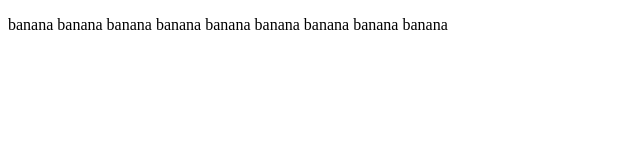
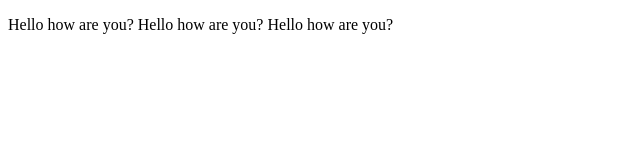
Before and after one commit to semaphores-bit/hosted-deployment, a plain HTML site: page index.html in a window 1280 px wide. Shown: the whole page, without its empty margins (0-640 px from the left). Drawn offline with Linux system fonts and the light colour scheme.

Commit message:
add basics of index file

```diff
--- a/index.html
+++ b/index.html
@@ -7,6 +7,6 @@
     <title>Document</title>
 </head>
 <body>
-    <p>banana banana banana banana banana banana banana banana banana</p>
+    <p>Hello how are you? Hello how are you? Hello how are you?</p>
 </body>
 </html>
```
